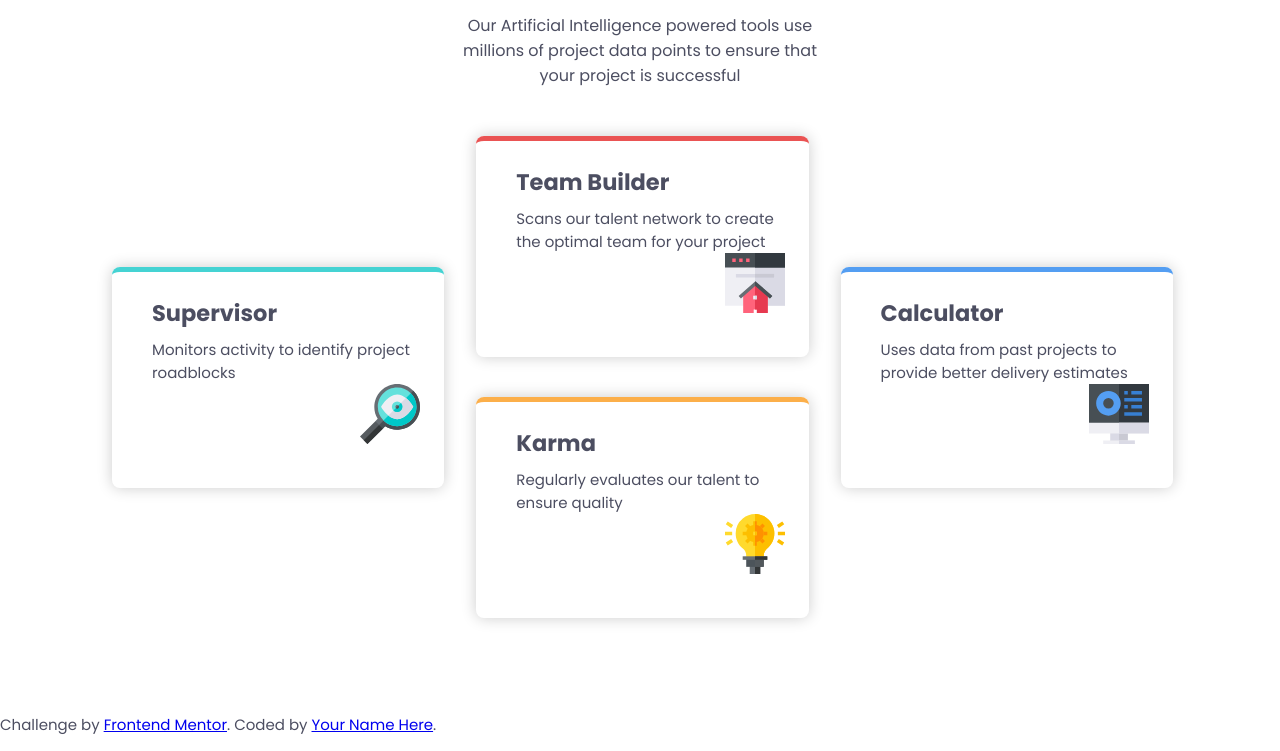
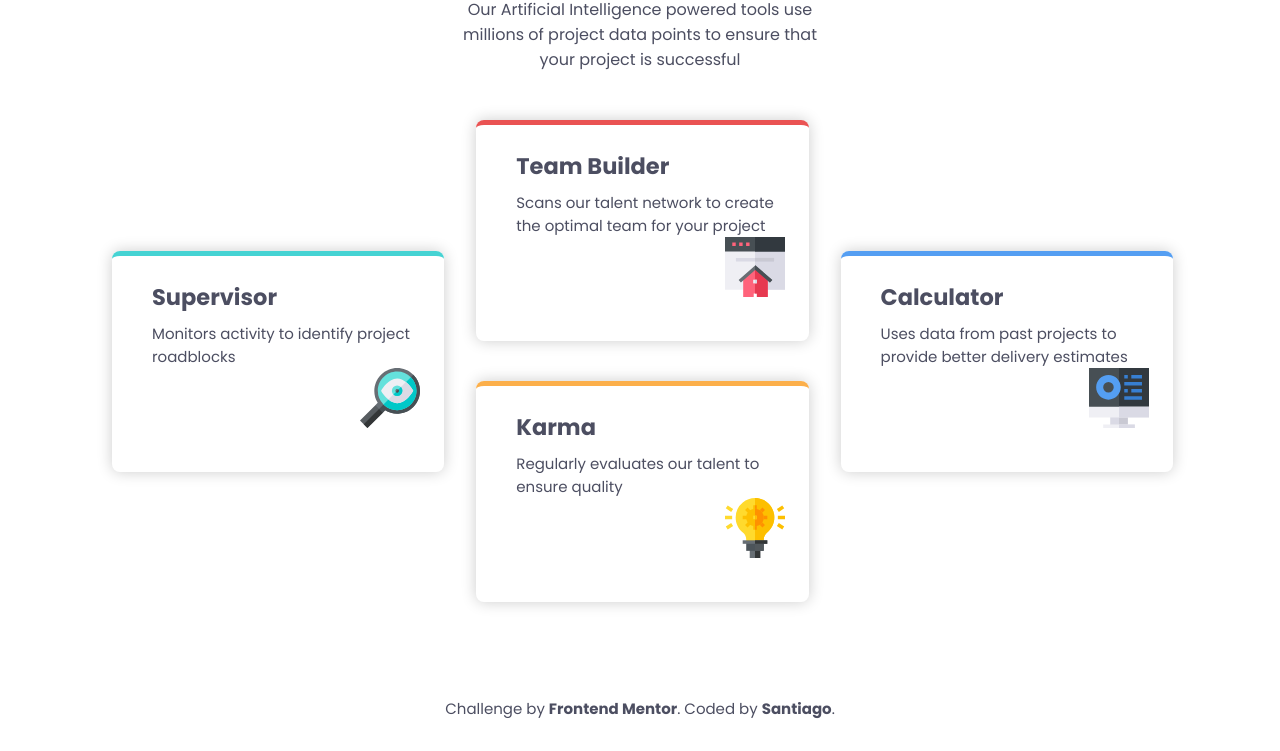
Before and after one commit to santif1/Four-Card-Feature-Section, a plain HTML site: page index.html in a window 1280 px wide. Shown: the part 163-914 px from the top of the page. Drawn offline with Linux system fonts and the light colour scheme.

Commit message:
Add footer

```diff
--- a/assets/css/style.css
+++ b/assets/css/style.css
@@ -11,6 +11,9 @@
 }
 
 body {
+    display:flex;
+    flex-direction: column;
+    min-height: 100vh;
     margin: 0;
     padding: 0;
     font-size: var(--font-size);
@@ -18,9 +21,11 @@ body {
     color: var(--grey500);
 }
 
+main {
+  flex: 1;
+}
+
 .container {
-    display:flex;
-    flex-direction: column;
     padding: 1rem;
     max-width: 450px;
     height: auto;
@@ -96,6 +101,16 @@ body {
     border-top: 5px solid var(--blue);
 }
 
+footer {
+    text-align: center;
+}
+
+.attribution a {
+    color: var(--grey500);
+    font-weight: 700;
+    text-decoration: none;
+}
+
 @media screen and (min-width: 900px) {
 
     .container{
--- a/index.html
+++ b/index.html
@@ -57,7 +57,7 @@
   <footer>
     <p class="attribution">
       Challenge by <a href="https://www.frontendmentor.io?ref=challenge" target="_blank">Frontend Mentor</a>.
-      Coded by <a href="#">Your Name Here</a>.
+      Coded by <a href="https://github.com/santif1" target="_blank">Santiago</a>.
     </p>
   </footer>
 </body>
```
